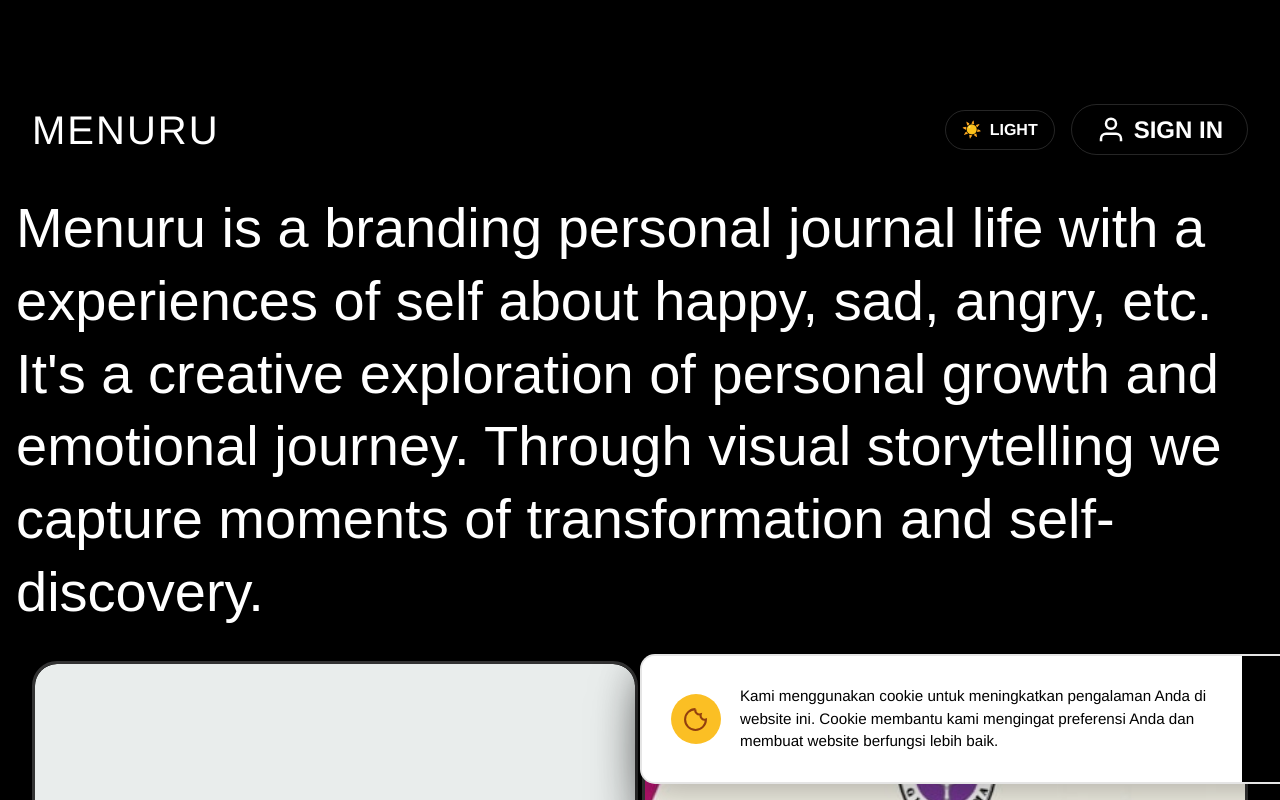
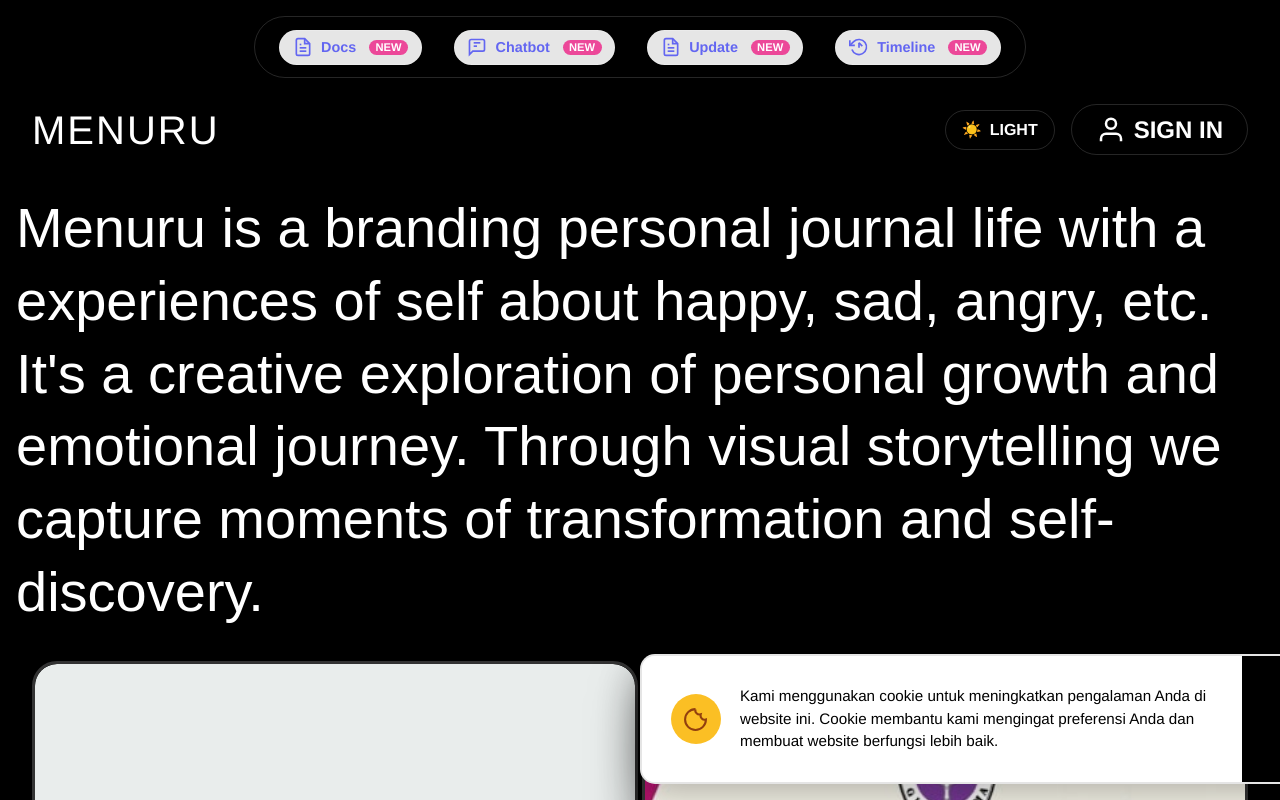
Before and after one commit to vinividivicilala/lolo, a Next.js app in the folder faq/: page / in a window 1280 px wide. Shown: the top 800 px of the page. Built offline with nearby package versions, Linux system fonts and the light colour scheme.

Commit message:
Update page.tsx

```diff
--- a/faq/app/page.tsx
+++ b/faq/app/page.tsx
@@ -25,10 +25,7 @@ export default function HomePage(): React.JSX.Element {
   const progressAnimationRef = useRef<gsap.core.Tween | null>(null);
   const menuruButtonRef = useRef<HTMLDivElement>(null);
   const plusSignRef = useRef<HTMLDivElement>(null);
-  const minusSignRef = useRef<HTMLDivElement>(null);
-  const fullPageMenuruRef = useRef<HTMLDivElement>(null);
-  const brandNoteRef = useRef<HTMLDivElement>(null);
-  const year2025Ref = useRef<HTMLDivElement>(null);
+  const backslashRef = useRef<HTMLDivElement>(null);
 
   // Animasi loading text
   const loadingTexts = [
@@ -43,19 +40,6 @@ export default function HomePage(): React.JSX.Element {
     { id: 2, src: "images/6.jpg", alt: "Photo 2" },
     { id: 3, src: "images/5.jpg", alt: "Photo 3" }
   ];
-
-  // Data untuk halaman full page MENURU
-  const menuruBrandData = {
-    year: "2025",
-    title: "MENURU BRAND NOTE",
-    description: "A personal branding journal that captures the emotional journey of self-discovery through visual storytelling and interactive experiences. It's a digital canvas where memories, feelings, and creative expressions converge.",
-    roles: [
-      { label: "my roles", items: ["Creative Director", "UI/UX Designer", "Frontend Developer"] },
-      { label: "design", items: ["Visual Identity", "User Experience", "Motion Design"] },
-      { label: "development", items: ["React/Next.js", "GSAP Animations", "Responsive Design"] },
-      { label: "features", items: ["Interactive Journal", "Emotional Tracking", "Visual Archive"] }
-    ]
-  };
 
   useEffect(() => {
     // Cek apakah user sudah menyetujui cookies
@@ -142,8 +126,8 @@ export default function HomePage(): React.JSX.Element {
       if (plusSignRef.current) {
         gsap.killTweensOf(plusSignRef.current);
       }
-      if (minusSignRef.current) {
-        gsap.killTweensOf(minusSignRef.current);
+      if (backslashRef.current) {
+        gsap.killTweensOf(backslashRef.current);
       }
     };
   }, [isMobile, showMenuruFullPage]);
@@ -160,60 +144,30 @@ export default function HomePage(): React.JSX.Element {
         ease: "power1.inOut"
       });
     }
-
-    if (minusSignRef.current && showMenuruFullPage) {
-      // Animasi subtle pulse untuk tanda \
-      gsap.to(minusSignRef.current, {
-        scale: 1.05,
-        duration: 1.5,
+  }, [showMenuruFullPage]);
+
+  // Animasi GSAP untuk tanda \ di halaman full page
+  useEffect(() => {
+    if (backslashRef.current && showMenuruFullPage) {
+      // Hapus animasi sebelumnya
+      gsap.killTweensOf(backslashRef.current);
+
+      // Animasi continuous rotation untuk tanda \
+      gsap.to(backslashRef.current, {
+        rotation: 360,
+        duration: 8,
+        repeat: -1,
+        ease: "linear"
+      });
+
+      // Animasi pulsing untuk opacity
+      gsap.to(backslashRef.current, {
+        opacity: 0.7,
+        duration: 1,
         repeat: -1,
         yoyo: true,
         ease: "power1.inOut"
       });
-    }
-  }, [showMenuruFullPage]);
-
-  // Animasi GSAP untuk konten halaman full page
-  useEffect(() => {
-    if (showMenuruFullPage) {
-      // Jalankan animasi ketika halaman full page terbuka
-      const timeline = gsap.timeline();
-
-      // Animasi untuk header MENURU
-      if (fullPageMenuruRef.current) {
-        timeline.fromTo(fullPageMenuruRef.current,
-          { opacity: 0, y: -30 },
-          { opacity: 1, y: 0, duration: 0.8, ease: "power2.out" },
-          0
-        );
-      }
-
-      // Animasi untuk angka 2025
-      if (year2025Ref.current) {
-        timeline.fromTo(year2025Ref.current,
-          { opacity: 0, scale: 0.8 },
-          { opacity: 1, scale: 1, duration: 1, ease: "back.out(1.7)" },
-          0.2
-        );
-      }
-
-      // Animasi untuk MENURU BRAND NOTE
-      if (brandNoteRef.current) {
-        timeline.fromTo(brandNoteRef.current,
-          { opacity: 0, y: 20 },
-          { opacity: 1, y: 0, duration: 0.8, ease: "power2.out" },
-          0.4
-        );
-      }
-
-      // Animasi untuk konten lainnya
-      timeline.to(".menuru-content-item", {
-        opacity: 1,
-        y: 0,
-        stagger: 0.1,
-        duration: 0.6,
-        ease: "power2.out",
-      }, 0.6);
     }
   }, [showMenuruFullPage]);
 
@@ -317,77 +271,19 @@ export default function HomePage(): React.JSX.Element {
     }
   };
 
-  // Fungsi untuk toggle halaman full page MENURU dengan animasi GSAP
+  // Fungsi untuk toggle halaman full page MENURU
   const toggleMenuruFullPage = () => {
-    if (!showMenuruFullPage) {
-      // Buka halaman full page
-      setShowMenuruFullPage(true);
-
-      // Animasi untuk tanda + berubah menjadi \
-      if (plusSignRef.current) {
-        const timeline = gsap.timeline();
-
-        timeline.to(plusSignRef.current.children[0], { // Garis vertikal
-          rotation: 45,
-          duration: 0.4,
-          ease: "back.out(1.7)"
-        });
-
-        timeline.to(plusSignRef.current.children[1], { // Garis horizontal
-          rotation: 45,
-          scale: 0,
-          duration: 0.3,
-          ease: "power2.in"
-        }, "-=0.3");
-      }
-    }
+    setShowMenuruFullPage(!showMenuruFullPage);
   };
 
-  // Fungsi untuk menutup halaman full page MENURU dengan animasi GSAP
+  // Handler untuk klik tombol MENURU
+  const handleMenuruClick = () => {
+    toggleMenuruFullPage();
+  };
+
+  // Fungsi untuk menutup halaman full page MENURU
   const handleCloseMenuruFullPage = () => {
-    // Animasi untuk tanda \ kembali menjadi +
-    if (plusSignRef.current) {
-      const timeline = gsap.timeline();
-
-      timeline.to(plusSignRef.current.children[0], { // Garis vertikal
-        rotation: 0,
-        duration: 0.4,
-        ease: "back.out(1.7)"
-      });
-
-      timeline.to(plusSignRef.current.children[1], { // Garis horizontal
-        rotation: 0,
-        scale: 1,
-        duration: 0.3,
-        ease: "power2.out"
-      }, "-=0.3");
-
-      timeline.call(() => {
-        setShowMenuruFullPage(false);
-      });
-    } else {
-      setShowMenuruFullPage(false);
-    }
-  };
-
-  // Animasi klik pada tombol MENURU +
-  const handleMenuruClick = () => {
-    if (!showMenuruFullPage) {
-      toggleMenuruFullPage();
-    } else {
-      handleCloseMenuruFullPage();
-    }
-
-    // Animasi bounce pada teks MENURU
-    if (menuruButtonRef.current) {
-      gsap.to(menuruButtonRef.current, {
-        scale: 0.95,
-        duration: 0.1,
-        yoyo: true,
-        repeat: 1,
-        ease: "power2.out"
-      });
-    }
+    setShowMenuruFullPage(false);
   };
 
   // Data untuk halaman Index
@@ -480,16 +376,13 @@ export default function HomePage(): React.JSX.Element {
               display: 'flex',
               flexDirection: 'column',
               alignItems: 'center',
-              justifyContent: 'center',
-              overflow: 'auto',
-              padding: isMobile ? '1rem' : '2rem',
-              boxSizing: 'border-box'
+              justifyContent: 'center'
             }}
           >
             {/* Header dengan teks MENURU dan tanda \ di sebelah kanan */}
             <div style={{
               position: 'absolute',
-              top: isMobile ? '1.5rem' : '2rem',
+              top: isMobile ? '3.5rem' : '4.5rem',
               left: 0,
               width: '100%',
               padding: isMobile ? '1rem' : '2rem',
@@ -500,24 +393,38 @@ export default function HomePage(): React.JSX.Element {
             }}>
               {/* Teks MENURU di kiri */}
               <motion.div
-                ref={fullPageMenuruRef}
-                initial={{ opacity: 0 }}
+                initial={{ x: -50, opacity: 0 }}
+                animate={{ x: 0, opacity: 1 }}
+                transition={{ duration: 0.6, delay: 0.1 }}
                 style={{
                   color: 'white',
                   fontSize: isMobile ? '1.5rem' : '2.5rem',
                   fontWeight: '300',
                   fontFamily: 'NeueHaasGrotesk, "Helvetica Neue", Helvetica, Arial, sans-serif',
                   textTransform: 'uppercase',
-                  letterSpacing: '2px'
+                  letterSpacing: '2px',
+                  lineHeight: 1.2
                 }}
               >
-                MENURU
+                MENURU \
+                <div style={{
+                  color: 'white',
+                  fontSize: isMobile ? '1rem' : '1.5rem',
+                  fontWeight: '400', // Tidak tebal, biasa saja
+                  fontFamily: 'NeueHaasGrotesk, "Helvetica Neue", Helvetica, Arial, sans-serif',
+                  marginTop: '0.5rem',
+                  letterSpacing: '1px',
+                  opacity: 0.8
+                }}>
+                  99887
+                </div>
               </motion.div>
 
               {/* Tanda \ (backslash) di kanan dengan animasi GSAP */}
               <motion.div
-                ref={minusSignRef}
-                initial={{ opacity: 0 }}
+                initial={{ x: 50, opacity: 0 }}
+                animate={{ x: 0, opacity: 1 }}
+                transition={{ duration: 0.6, delay: 0.2 }}
                 onClick={handleCloseMenuruFullPage}
                 style={{
                   width: isMobile ? '35px' : '40px',
@@ -528,186 +435,22 @@ export default function HomePage(): React.JSX.Element {
                   cursor: 'pointer',
                   position: 'relative'
                 }}
-                whileHover={{ scale: 1.1 }}
+                whileHover={{ scale: 1.2 }}
                 whileTap={{ scale: 0.95 }}
               >
-                {/* Garis diagonal (tanda \) */}
-                <div style={{
-                  position: 'absolute',
-                  width: isMobile ? '25px' : '30px',
-                  height: '3px',
-                  backgroundColor: 'white',
-                  borderRadius: '2px',
-                  transform: 'rotate(45deg)'
-                }} />
-              </motion.div>
-            </div>
-
-            {/* Konten utama */}
-            <div style={{
-              width: '100%',
-              maxWidth: '1200px',
-              margin: '0 auto',
-              paddingTop: isMobile ? '4rem' : '6rem',
-              display: 'flex',
-              flexDirection: 'column',
-              alignItems: 'center',
-              justifyContent: 'center',
-              gap: isMobile ? '1.5rem' : '2rem'
-            }}>
-              {/* Angka 2025 besar di tengah */}
-              <motion.div
-                ref={year2025Ref}
-                initial={{ opacity: 0 }}
-                style={{
-                  textAlign: 'center',
-                  marginBottom: isMobile ? '0.5rem' : '1rem'
-                }}
-              >
-                <div style={{
-                  color: 'white',
-                  fontSize: isMobile ? '5rem' : '8rem',
-                  fontWeight: '700',
-                  fontFamily: 'NeueHaasGrotesk, "Helvetica Neue", Helvetica, Arial, sans-serif',
-                  letterSpacing: '5px',
-                  lineHeight: 1
-                }}>
-                  {menuruBrandData.year}
-                </div>
-              </motion.div>
-
-              {/* MENURU BRAND NOTE di atas sedikit bagian tengah */}
-              <motion.div
-                ref={brandNoteRef}
-                initial={{ opacity: 0 }}
-                style={{
-                  textAlign: 'center',
-                  marginBottom: isMobile ? '1rem' : '1.5rem'
-                }}
-              >
-                <div style={{
-                  color: 'white',
-                  fontSize: isMobile ? '0.9rem' : '1.1rem',
-                  fontWeight: '400',
-                  fontFamily: 'NeueHaasGrotesk, "Helvetica Neue", Helvetica, Arial, sans-serif',
-                  letterSpacing: '2px',
-                  textTransform: 'uppercase'
-                }}>
-                  {menuruBrandData.title}
-                </div>
-              </motion.div>
-
-              {/* Deskripsi */}
-              <motion.div
-                className="menuru-content-item"
-                initial={{ opacity: 0 }}
-                style={{
-                  textAlign: 'center',
-                  maxWidth: '600px',
-                  margin: '0 auto',
-                  marginBottom: isMobile ? '2rem' : '3rem',
-                  opacity: 0,
-                  transform: 'translateY(20px)'
-                }}
-              >
-                <p style={{
-                  color: 'rgba(255, 255, 255, 0.8)',
-                  fontSize: isMobile ? '0.9rem' : '1rem',
-                  fontWeight: '300',
-                  fontFamily: 'NeueHaasGrotesk, "Helvetica Neue", Helvetica, Arial, sans-serif',
-                  lineHeight: '1.6',
-                  margin: 0
-                }}>
-                  {menuruBrandData.description}
-                </p>
-              </motion.div>
-
-              {/* Grid untuk roles, design, development, features */}
-              <div style={{
-                display: 'grid',
-                gridTemplateColumns: isMobile ? '1fr' : 'repeat(2, 1fr)',
-                gap: isMobile ? '1.5rem' : '2rem',
-                width: '100%',
-                maxWidth: '800px'
-              }}>
-                {menuruBrandData.roles.map((role, index) => (
-                  <motion.div
-                    key={role.label}
-                    className="menuru-content-item"
-                    initial={{ opacity: 0 }}
-                    style={{
-                      backgroundColor: 'rgba(255, 255, 255, 0.05)',
-                      borderRadius: '15px',
-                      padding: isMobile ? '1.2rem' : '1.5rem',
-                      border: '1px solid rgba(255, 255, 255, 0.1)',
-                      opacity: 0,
-                      transform: 'translateY(20px)'
-                    }}
-                    whileHover={{
-                      backgroundColor: 'rgba(255, 255, 255, 0.08)',
-                      border: '1px solid rgba(255, 255, 255, 0.2)'
-                    }}
-                  >
-                    {/* Label */}
-                    <div style={{
-                      color: 'white',
-                      fontSize: isMobile ? '0.8rem' : '0.9rem',
-                      fontWeight: '600',
-                      fontFamily: 'NeueHaasGrotesk, "Helvetica Neue", Helvetica, Arial, sans-serif',
-                      textTransform: 'uppercase',
-                      letterSpacing: '1px',
-                      marginBottom: isMobile ? '0.8rem' : '1rem'
-                    }}>
-                      {role.label}
-                    </div>
-
-                    {/* Items */}
-                    <div style={{
-                      display: 'flex',
-                      flexDirection: 'column',
-                      gap: '0.5rem'
-                    }}>
-                      {role.items.map((item, itemIndex) => (
-                        <div
-                          key={item}
-                          style={{
-                            color: 'rgba(255, 255, 255, 0.7)',
-                            fontSize: isMobile ? '0.8rem' : '0.85rem',
-                            fontWeight: '300',
-                            fontFamily: 'NeueHaasGrotesk, "Helvetica Neue", Helvetica, Arial, sans-serif',
-                            padding: '0.3rem 0'
-                          }}
-                        >
-                          {item}
-                        </div>
-                      ))}
-                    </div>
-                  </motion.div>
-                ))}
-              </div>
-
-              {/* Footer note */}
-              <motion.div
-                className="menuru-content-item"
-                initial={{ opacity: 0 }}
-                style={{
-                  textAlign: 'center',
-                  marginTop: isMobile ? '2rem' : '3rem',
-                  paddingTop: isMobile ? '1.5rem' : '2rem',
-                  borderTop: '1px solid rgba(255, 255, 255, 0.1)',
-                  opacity: 0,
-                  transform: 'translateY(20px)'
-                }}
-              >
-                <p style={{
-                  color: 'rgba(255, 255, 255, 0.5)',
-                  fontSize: isMobile ? '0.7rem' : '0.8rem',
-                  fontWeight: '300',
-                  fontFamily: 'NeueHaasGrotesk, "Helvetica Neue", Helvetica, Arial, sans-serif',
-                  margin: 0
-                }}>
-                  An interactive personal branding experience • Documenting the journey since 2024
-                </p>
+                {/* Garis diagonal (tanda \) dengan animasi GSAP */}
+                <div
+                  ref={backslashRef}
+                  style={{
+                    position: 'absolute',
+                    width: isMobile ? '25px' : '30px',
+                    height: '3px',
+                    backgroundColor: 'white',
+                    borderRadius: '2px',
+                    transform: 'rotate(45deg)',
+                    transformOrigin: 'center'
+                  }}
+                />
               </motion.div>
             </div>
           </motion.div>
@@ -731,7 +474,238 @@ export default function HomePage(): React.JSX.Element {
           opacity: 1
         }}
       >
-        {/* ... (kode top navigation tetap sama) ... */}
+        <div style={{
+          display: 'flex',
+          alignItems: 'center',
+          gap: isMobile ? '1rem' : '2rem',
+          backgroundColor: 'transparent',
+          backdropFilter: 'blur(10px)',
+          borderRadius: '50px',
+          padding: isMobile ? '0.6rem 1rem' : '0.8rem 1.5rem',
+          border: `1px solid ${isDarkMode ? 'rgba(255,255,255,0.15)' : 'rgba(255,255,255,0.3)'}`,
+          boxShadow: '0 4px 20px rgba(0,0,0,0.1)'
+        }}>
+          {/* Docs */}
+          <motion.div
+            onClick={() => router.push('/docs')}
+            style={{
+              display: 'flex',
+              alignItems: 'center',
+              gap: '0.5rem',
+              cursor: 'pointer',
+              padding: '0.4rem 0.8rem',
+              borderRadius: '25px',
+              backgroundColor: isDarkMode ? 'rgba(255,255,255,0.9)' : 'rgba(255,255,255,0.95)',
+              border: isDarkMode ? '1px solid rgba(255,255,255,0.2)' : '1px solid rgba(255,255,255,0.3)',
+              transition: 'all 0.3s ease'
+            }}
+            whileHover={{
+              backgroundColor: 'white',
+              scale: 1.05,
+              border: '1px solid white'
+            }}
+          >
+            <svg
+              width={isMobile ? "18" : "20"}
+              height={isMobile ? "18" : "20"}
+              viewBox="0 0 24 24"
+              fill="none"
+              stroke="#6366F1"
+              strokeWidth="2"
+            >
+              <path d="M14 2H6a2 2 0 0 0-2 2v16a2 2 0 0 0 2 2h12a2 2 0 0 0 2-2V8z"/>
+              <polyline points="14,2 14,8 20,8"/>
+              <line x1="16" y1="13" x2="8" y2="13"/>
+              <line x1="16" y1="17" x2="8" y2="17"/>
+              <polyline points="10,9 9,9 8,9"/>
+            </svg>
+            <span style={{
+              color: '#6366F1',
+              fontSize: isMobile ? '0.8rem' : '0.9rem',
+              fontWeight: '600',
+              fontFamily: 'Helvetica, Arial, sans-serif'
+            }}>
+              Docs
+            </span>
+            <div style={{
+              backgroundColor: '#EC4899',
+              color: 'white',
+              fontSize: '0.7rem',
+              fontWeight: '700',
+              padding: '0.1rem 0.4rem',
+              borderRadius: '10px',
+              marginLeft: '0.3rem',
+              border: 'none'
+            }}>
+              NEW
+            </div>
+          </motion.div>
+
+          {/* Chatbot */}
+          <motion.div
+            onClick={() => router.push('/chatbot')}
+            style={{
+              display: 'flex',
+              alignItems: 'center',
+              gap: '0.5rem',
+              cursor: 'pointer',
+              padding: '0.4rem 0.8rem',
+              borderRadius: '25px',
+              backgroundColor: isDarkMode ? 'rgba(255,255,255,0.9)' : 'rgba(255,255,255,0.95)',
+              border: isDarkMode ? '1px solid rgba(255,255,255,0.2)' : '1px solid rgba(255,255,255,0.3)',
+              transition: 'all 0.3s ease'
+            }}
+            whileHover={{
+              backgroundColor: 'white',
+              scale: 1.05,
+              border: '1px solid white'
+            }}
+          >
+            <svg
+              width={isMobile ? "18" : "20"}
+              height={isMobile ? "18" : "20"}
+              viewBox="0 0 24 24"
+              fill="none"
+              stroke="#6366F1"
+              strokeWidth="2"
+            >
+              <path d="M21 15a2 2 0 0 1-2 2H7l-4 4V5a2 2 0 0 1 2-2h14a2 2 0 0 1 2 2z"/>
+              <line x1="8" y1="7" x2="16" y2="7"/>
+              <line x1="8" y1="11" x2="12" y2="11"/>
+            </svg>
+            <span style={{
+              color: '#6366F1',
+              fontSize: isMobile ? '0.8rem' : '0.9rem',
+              fontWeight: '600',
+              fontFamily: 'Helvetica, Arial, sans-serif'
+            }}>
+              Chatbot
+            </span>
+            <div style={{
+              backgroundColor: '#EC4899',
+              color: 'white',
+              fontSize: '0.7rem',
+              fontWeight: '700',
+              padding: '0.1rem 0.4rem',
+              borderRadius: '10px',
+              marginLeft: '0.3rem',
+              border: 'none'
+            }}>
+              NEW
+            </div>
+          </motion.div>
+
+          {/* Update */}
+          <motion.div
+            onClick={() => router.push('/update')}
+            style={{
+              display: 'flex',
+              alignItems: 'center',
+              gap: '0.5rem',
+              cursor: 'pointer',
+              padding: '0.4rem 0.8rem',
+              borderRadius: '25px',
+              backgroundColor: isDarkMode ? 'rgba(255,255,255,0.9)' : 'rgba(255,255,255,0.95)',
+              border: isDarkMode ? '1px solid rgba(255,255,255,0.2)' : '1px solid rgba(255,255,255,0.3)',
+              transition: 'all 0.3s ease'
+            }}
+            whileHover={{
+              backgroundColor: 'white',
+              scale: 1.05,
+              border: '1px solid white'
+            }}
+          >
+            <svg
+              width={isMobile ? "18" : "20"}
+              height={isMobile ? "18" : "20"}
+              viewBox="0 0 24 24"
+              fill="none"
+              stroke="#6366F1"
+              strokeWidth="2"
+            >
+              <path d="M14 2H6a2 2 0 0 0-2 2v16a2 2 0 0 0 2 2h12a2 2 0 0 0 2-2V8z"/>
+              <polyline points="14,2 14,8 20,8"/>
+              <line x1="16" y1="13" x2="8" y2="13"/>
+              <line x1="16" y1="17" x2="8" y2="17"/>
+              <polyline points="10,9 9,9 8,9"/>
+            </svg>
+            <span style={{
+              color: '#6366F1',
+              fontSize: isMobile ? '0.8rem' : '0.9rem',
+              fontWeight: '600',
+              fontFamily: 'Helvetica, Arial, sans-serif'
+            }}>
+              Update
+            </span>
+            <div style={{
+              backgroundColor: '#EC4899',
+              color: 'white',
+              fontSize: '0.7rem',
+              fontWeight: '700',
+              padding: '0.1rem 0.4rem',
+              borderRadius: '10px',
+              marginLeft: '0.3rem',
+              border: 'none'
+            }}>
+              NEW
+            </div>
+          </motion.div>
+
+          {/* Timeline */}
+          <motion.div
+            onClick={() => router.push('/timeline')}
+            style={{
+              display: 'flex',
+              alignItems: 'center',
+              gap: '0.5rem',
+              cursor: 'pointer',
+              padding: '0.4rem 0.8rem',
+              borderRadius: '25px',
+              backgroundColor: isDarkMode ? 'rgba(255,255,255,0.9)' : 'rgba(255,255,255,0.95)',
+              border: isDarkMode ? '1px solid rgba(255,255,255,0.2)' : '1px solid rgba(255,255,255,0.3)',
+              transition: 'all 0.3s ease'
+            }}
+            whileHover={{
+              backgroundColor: 'white',
+              scale: 1.05,
+              border: '1px solid white'
+            }}
+          >
+            <svg
+              width={isMobile ? "18" : "20"}
+              height={isMobile ? "18" : "20"}
+              viewBox="0 0 24 24"
+              fill="none"
+              stroke="#6366F1"
+              strokeWidth="2"
+            >
+              <polyline points="1 4 1 10 7 10"/>
+              <path d="M3.51 15a9 9 0 1 0 2.13-9.36L1 10"/>
+              <line x1="12" y1="7" x2="12" y2="13"/>
+              <line x1="16" y1="11" x2="12" y2="7"/>
+            </svg>
+            <span style={{
+              color: '#6366F1',
+              fontSize: isMobile ? '0.8rem' : '0.9rem',
+              fontWeight: '600',
+              fontFamily: 'Helvetica, Arial, sans-serif'
+            }}>
+              Timeline
+            </span>
+            <div style={{
+              backgroundColor: '#EC4899',
+              color: 'white',
+              fontSize: '0.7rem',
+              fontWeight: '700',
+              padding: '0.1rem 0.4rem',
+              borderRadius: '10px',
+              marginLeft: '0.3rem',
+              border: 'none'
+            }}>
+              NEW
+            </div>
+          </motion.div>
+        </div>
       </div>
 
       {/* Header Section */}
```
